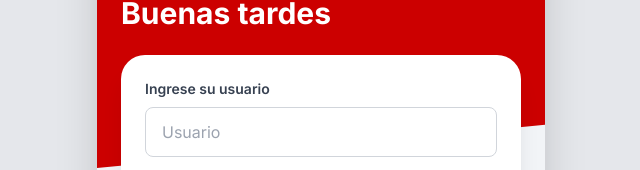
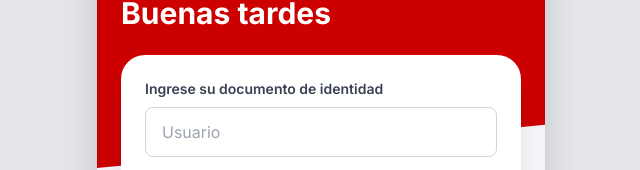
Before and after one commit to danielreynalopez1010-prog/davimix, a plain HTML site: page index.html in a window 1280 px wide. Both pictures are taken after a click on the button "Soy Cliente". Shown: the part 160-330 px from the top of the page, without its empty margins (319-959 px from the left). Drawn offline with nearby package versions, Linux system fonts and the light colour scheme.

Commit message:
Add files via upload

```diff
--- a/index.html
+++ b/index.html
@@ -165,10 +165,10 @@
                     <div class="bg-white rounded-[24px] p-6 shadow-xl">
                         <div class="mb-5">
                             <label class="block text-gray-700 text-sm font-semibold mb-2" for="usuario">Ingrese su
-                                usuario</label>
+                                documento de identidad</label>
                             <input
                                 class="w-full px-4 py-3 rounded-lg border border-gray-300 focus:outline-none focus:border-red-500 focus:ring-1 focus:ring-red-500 text-gray-700 text-base"
-                                id="usuario" type="text" placeholder="Usuario">
+                                id="Documento de identidad" type="text" placeholder="Usuario">
                         </div>
                         <div class="mb-6 relative">
                             <label class="block text-gray-700 text-sm font-semibold mb-2" for="contrasena">Ingrese su
```
